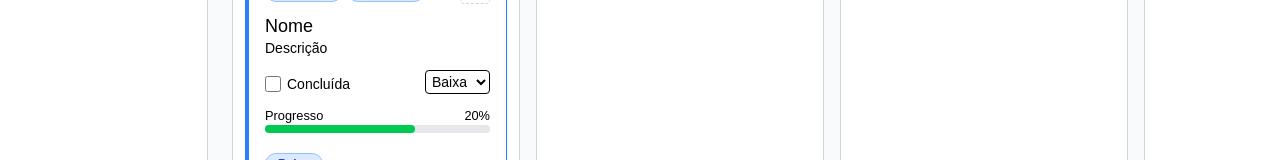
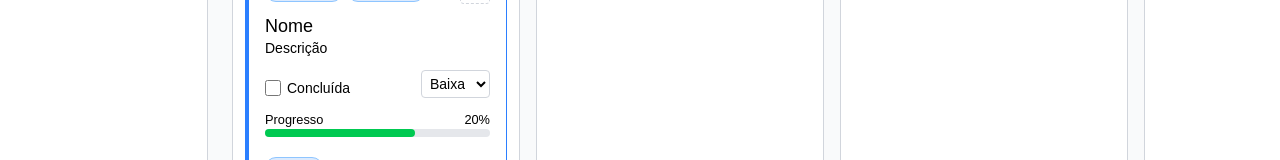
Before and after one commit to marcelosarinho/kanban, a React (Vite) app in the folder frontend/: page / in a window 1280 px wide. Shown: the part 296-456 px from the top of the page. Built offline with nearby package versions, Linux system fonts and the light colour scheme; some icons are missing; a web font is replaced by a local one.

Commit message:
style: priority select padding and border

```diff
--- a/frontend/src/components/Task.tsx
+++ b/frontend/src/components/Task.tsx
@@ -31,7 +31,7 @@ export default function Task() {
             <input className="size-4" type="checkbox" name="done" id="done"/>
             <label className="text-sm" htmlFor="done">Concluída</label>
         </div>
-        <select className="text-sm border rounded p-0.5" name="" id="">
+        <select className="text-sm border rounded p-1 border-gray-300" name="priority" id="priority">
             <option value="low">Baixa</option>
             <option value="medium">Média</option>
             <option value="high">Alta</option>
```
